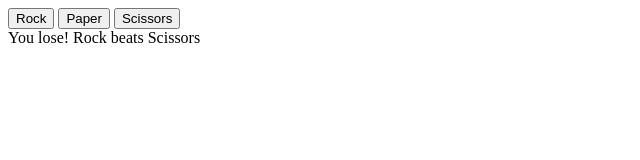
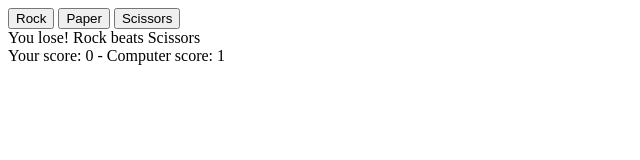
Before and after one commit to b0esium/rock-paper-scissors, a plain HTML site: page index.html in a window 1280 px wide. Both pictures are taken after a click on the button "Rock". Shown: the whole page, without its empty margins (0-640 px from the left). Drawn offline with Linux system fonts and the light colour scheme.

Commit message:
Display the running score

```diff
--- a/game.js
+++ b/game.js
@@ -7,6 +7,10 @@ for (option of options) {
     // display result in UI
     const resultDiv = document.getElementById("results");
     resultDiv.innerText = result;
+    // display score in UI
+    const scoreDiv = document.getElementById("score");
+    scoreDiv.innerText =
+      "Your score: " + playerScore + " - Computer score: " + computerScore;
   });
 }
 
--- a/index.html
+++ b/index.html
@@ -11,6 +11,7 @@
     <button id="paper">Paper</button>
     <button id="scissors">Scissors</button>
     <div id="results"></div>
+    <div id="score"></div>
     <!-- load script after DOM elements -->
     <script src="game.js"></script>
   </body>
```
